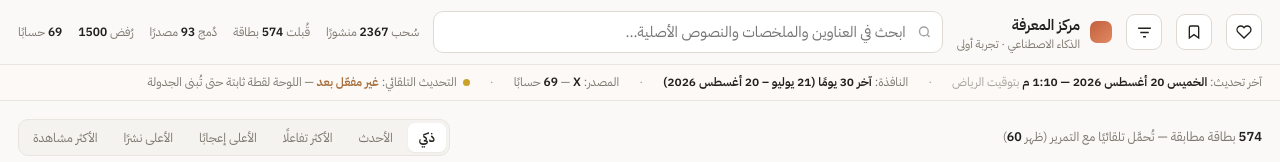
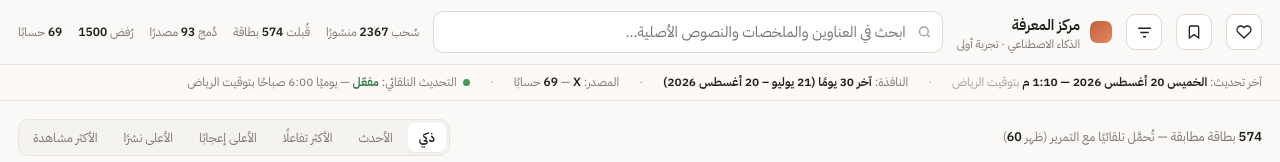
Before and after one commit to ddbb44-sudo/ai-intel-dashboard, a plain HTML site: page index.html in a window 1280 px wide. Shown: the top 162 px of the page. Drawn offline with Linux system fonts and the light colour scheme; animation ran at ten frames a second.

Commit message:
feat: auto-update active (daily 06:00 Riyadh)

```diff
--- a/app.js
+++ b/app.js
@@ -655,7 +655,7 @@ function render(){
        <div class="sep">·</div>
        <div>المصدر: <b>X</b> — <b class="num">${s.accounts_watched}</b> حسابًا</div>
        <div class="sep">·</div>
-       <div><span class="live-dot"></span>التحديث التلقائي: <b class="off">غير مفعّل بعد</b> — اللوحة لقطة ثابتة حتى تُبنى الجدولة</div>`;
+       <div><span class="live-dot on"></span>التحديث التلقائي: <b class="on">مفعّل</b> — يوميًا 6:00 صباحًا بتوقيت الرياض</div>`;
   })();
   document.getElementById('topstat').innerHTML =
     `<div>سُحب <b class="num">${s.tweets_fetched}</b> منشورًا</div>
--- a/index.html
+++ b/index.html
@@ -264,6 +264,9 @@ p.s{margin:0 0 11px;color:var(--ink-2);font-size:14px;line-height:1.8}
 .bootspin{width:26px;height:26px;margin:0 auto 14px;border:2.5px solid #e9e2dd;border-top-color:var(--accent);
   border-radius:50%;animation:bspin .8s linear infinite}
 @keyframes bspin{to{transform:rotate(360deg)}}
+
+.upwrap .live-dot.on{background:#3f9a5c}
+.upwrap b.on{color:#2f7a48}
 </style>
 </head>
 <body>
```
